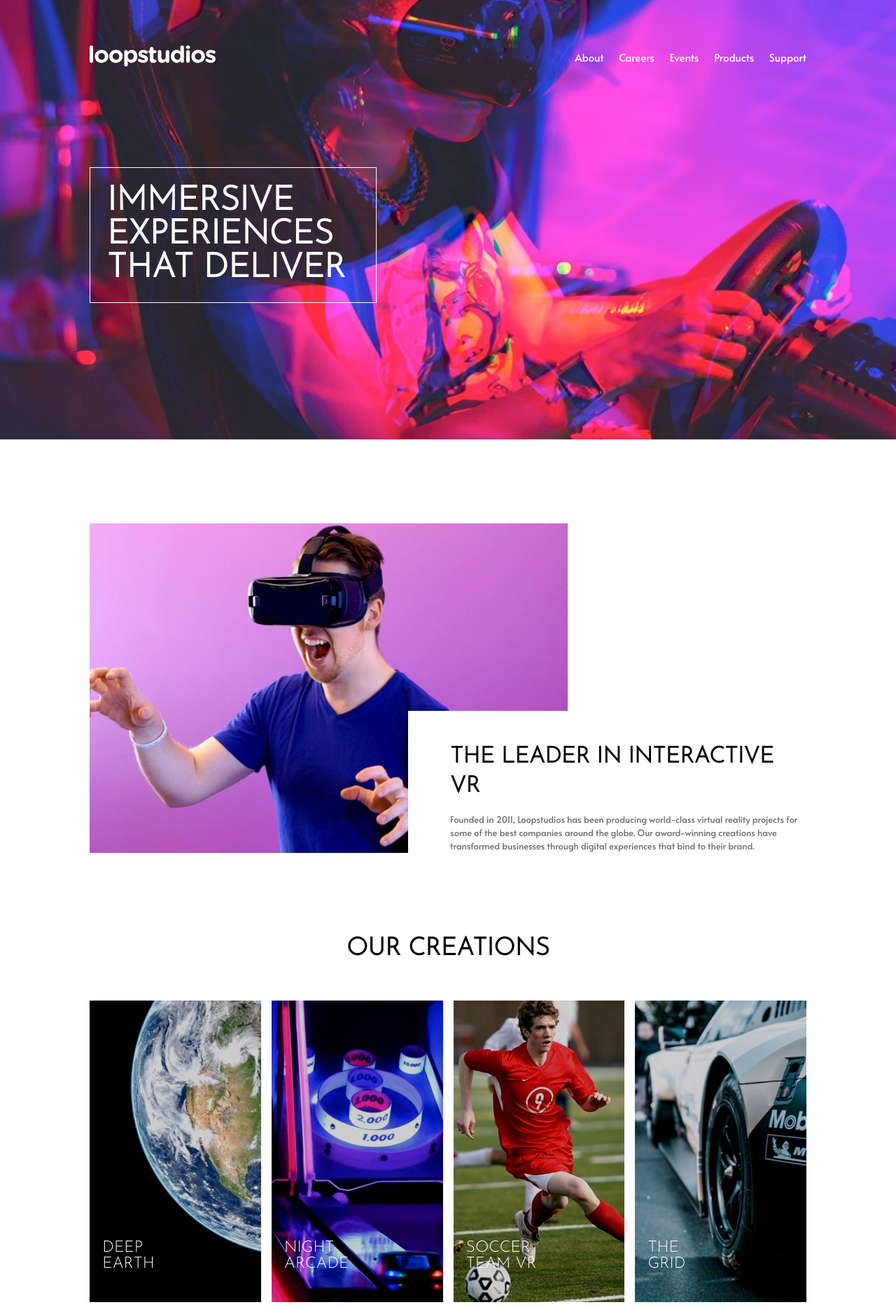
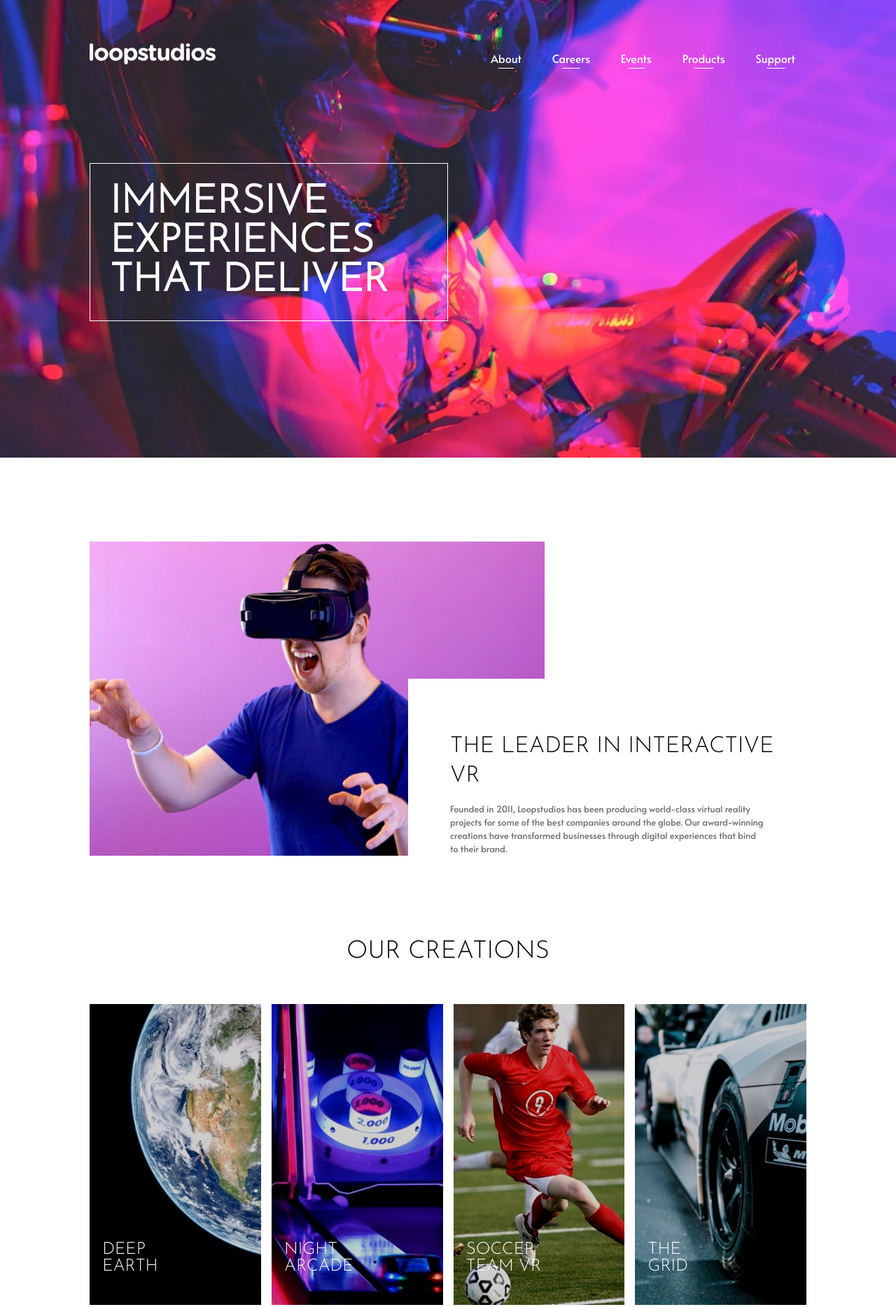
Before and after one commit to abhinavishere/loopstudios-landing-page, a plain HTML site: page index.html in a window 1280 px wide. Shown: the top 1868 px of the page at 70% size. Drawn offline with Linux system fonts and the light colour scheme.

Commit message:
Updated CSS

```diff
--- a/css/style.scss
+++ b/css/style.scss
@@ -55,13 +55,35 @@ body{
         .navbar{
             display: none;
             *+*{
-                margin-left: 0.2em;
+                margin-left: 0.5em;
             }
             &-link{
+                position: relative;
                 display: inline-block;
-                padding: 0.75em 0em 0.75em 1em;
+                padding: 0.75em 1em 0.25em 1em;
                 font-family: var(--alata);
+                font-size: 1rem;
                 color: var(--white);
+                // &:hover , &:focus{
+
+                // }
+                &::after{
+                    content: "";
+                    position: absolute;
+                    bottom: 0;
+                    left: 0;
+                    width: 100%;
+                    height: 1px;
+                    background: var(--white);
+                    transform: scaleX(0.3);
+                    // transform-origin: left;
+                    transition: transform 225ms ease-in-out;
+                }
+                &:hover , &:focus{
+                    &::after{
+                        transform: scale(0.8);
+                    }
+                }
             }
         }
         .menu{
@@ -110,7 +132,7 @@ body{
         margin-inline: auto;
         // border: 1px solid red;
         h1{
-            max-width: 410px;
+            // max-width: 410px;
             margin-block: 0;
             border: 1px solid var(--white);
             font-family: var(--josefin);
@@ -123,9 +145,10 @@ body{
 }
 
 .vr{
-    padding: 5.5em 0;
+    padding: 6em 0;
     &-image{
         width: 80%;
+        max-width: 650px;
         margin-inline: auto;
         img{
             width: 100%;
@@ -133,10 +156,11 @@ body{
     }
     &-text{
         width: 80%;
+        max-width: 600px;
         margin-inline: auto;
         text-align: center;
         h1{
-
+            font-weight: 300;
             font-family: var(--josefin);
             font-size: 2rem;
             text-transform: uppercase;
@@ -157,6 +181,8 @@ body{
     // padding-inline: 10%;
     margin-block-end: 4em;
     &-title{
+        font-size: 2rem;
+        font-weight: 300;
         width: 80%;
         margin: 0;
         margin-inline: auto;
@@ -188,7 +214,7 @@ body{
                 bottom: 10% ;
                 left: 7.5%;
                 font-family: var(--josefin);
-                font-size: rem;
+                font-size: 1.5rem;
                 font-weight: 300;
                 text-transform: uppercase;
                 color: var(--white);
@@ -207,7 +233,7 @@ body{
         display: block;
         width: 40%;
         max-width: 150px;
-        margin: 1.5em auto;
+        margin: 2.5em auto 0;
         font-family: var(--alata);
         text-transform: uppercase;
         color: black;
@@ -278,9 +304,8 @@ footer{
             }
         }
         &-social-links{
-            // border: 1px solid white;
             display: flex;
-            // flex-direction: column;
+            margin-bottom: 1.3em;
             justify-content: center;
             align-items: center;
             *+*{
@@ -289,8 +314,11 @@ footer{
             a{
                 font-size: 1.5rem;
                 display: inline-block;
-
                 color: white;
+                &:hover,
+                &:focus{
+                    color: rgb(67, 129, 223);
+                }
             }
         }
         .copyright{
@@ -321,7 +349,7 @@ footer{
         section{
             h1{
                 width: 50%;
-                font-size: 3rem;
+                font-size: 3.5rem;
             }
         }
     }
@@ -335,22 +363,26 @@ footer{
             width: 100%;
             margin-inline: 0;
             grid-column: 1/7;
-            grid-row: 1/2;
+            grid-row: 1/3;
             img{
                 height: 100%;
                 width: 100%;
             }
         }
         &-text{
-            align-self: flex-end;
-            padding: 1.3em 0 0 4em;
+            // align-self: flex-end;
+            padding: 3em 0 0 4em;
             background: var(--white);
             width: 100%;
             margin-inline: 0;
             grid-column: 5/10;
-            grid-row: 1/2;
+            grid-row: 2/3;
             text-align: left;
+            // div{
+            //     max-width
+            // }
             p{
+                max-width: 450px;
                 margin-bottom: 0;
                 font-size: 0.8rem;
             }
@@ -397,12 +429,14 @@ footer{
                 justify-content: flex-start;
                 // align-items: flex-end;
                 &-item{
+                    padding: 0.25em 0.5em 0.25em 0;
+                    margin-right: 1em;
                     margin-bottom: 0;
                 }
-
             }
             &-social-links{
                 justify-content: flex-end;
+                margin-bottom: 0;
             }
             .copyright{
                 padding-block: 0.3em;
@@ -410,3 +444,20 @@ footer{
         }
     }
 }
+
+//For Retina Screens
+@media screen and (min-width:1350px) {
+    .vr{
+        &-image{
+            grid-column: 1/6;
+        }
+        &-text{
+            padding: 6em 0 0 6em;
+            h1{
+                margin: 0;
+                font-size: 3rem;
+                font-weight: 300;
+            }
+        }
+    }
+}
--- a/index.html
+++ b/index.html
@@ -54,8 +54,10 @@
   <main class="vr">
     <div class="vr-image"><img src="./images/mobile/image-interactive.jpg" alt="VR"></div>
     <section class="vr-text">
-      <h1>The leader in interactive VR</h1>
-      <p>Founded in 2011, Loopstudios has been producing world-class virtual reality projects for some of the best companies around the globe. Our award-winning creations have transformed businesses through digital experiences that bind to their brand.</p>
+      <article>
+        <h1>The leader in interactive VR</h1>
+        <p>Founded in 2011, Loopstudios has been producing world-class virtual reality projects for some of the best companies around the globe. Our award-winning creations have transformed businesses through digital experiences that bind to their brand.</p>
+      </article>
     </section>
   </main>
   <main class="creations">
```
Also changed, not shown: css/style.css, 1 other file.
